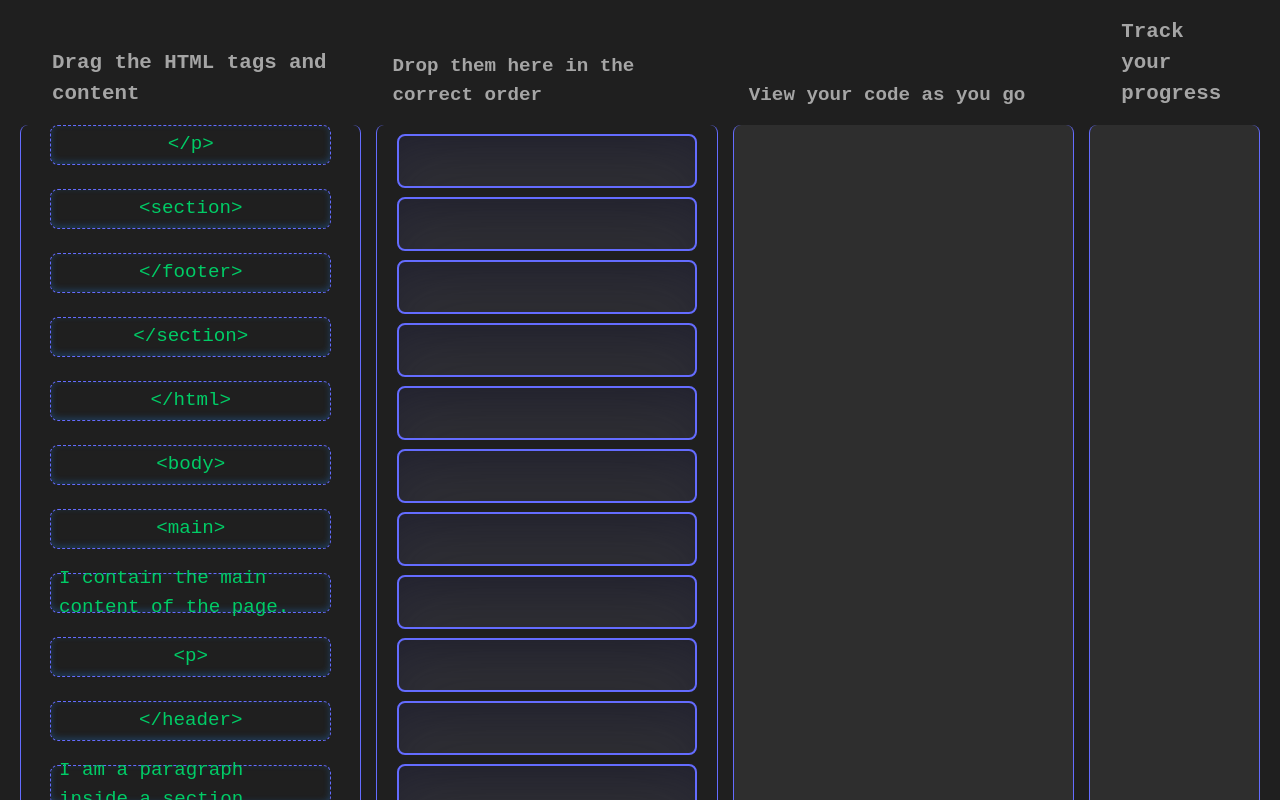
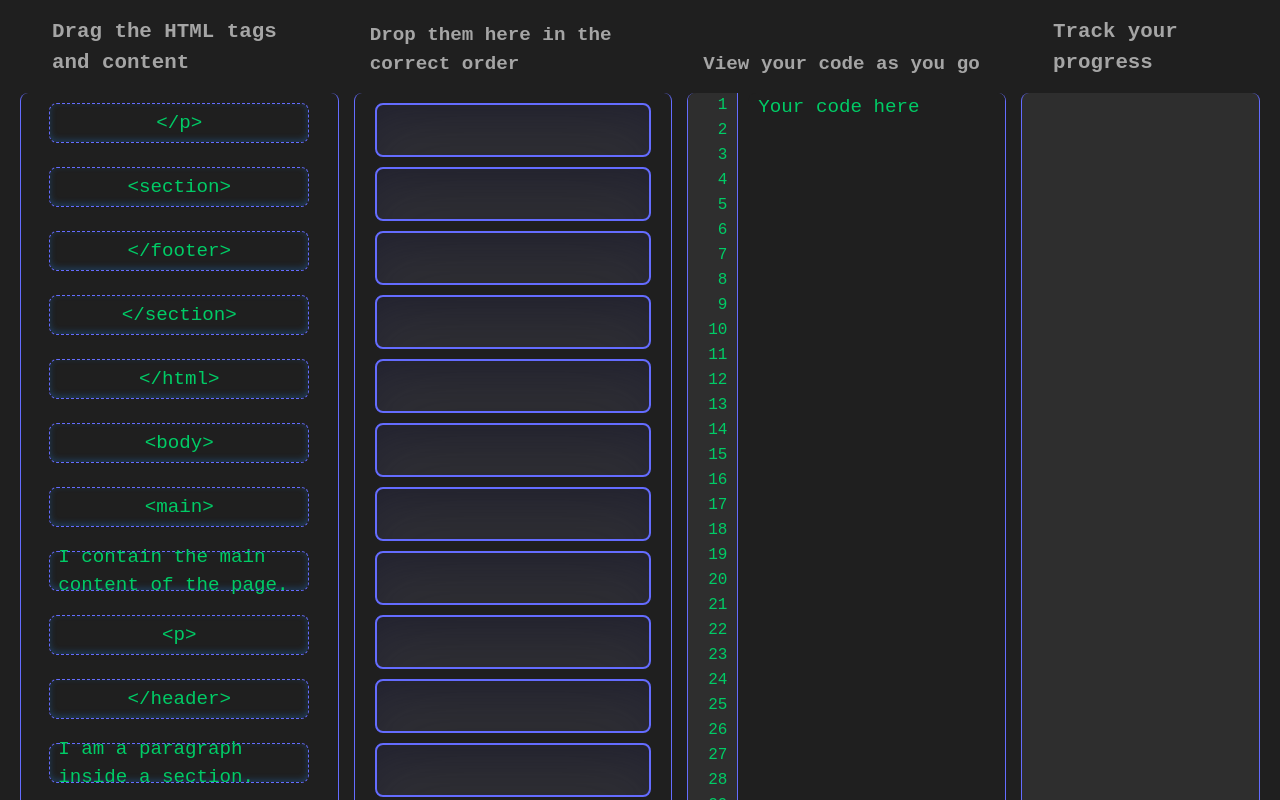
Before and after one commit to AndreaRene/code-games, a React (Vite) app: page / in a window 1280 px wide. Shown: the top 800 px of the page. Built offline with nearby package versions, Linux system fonts and the light colour scheme.

Commit message:
update code preview element to resemble text editor.

```diff
--- a/src/Pages/Game/Game.jsx
+++ b/src/Pages/Game/Game.jsx
@@ -13,11 +13,7 @@ const initialTags = [
   { id: 'tag-8', content: '<section>', level: 3 },
   { id: 'tag-9', content: 'I am a section inside the main element.', level: 4 },
   { id: 'tag-10', content: '<p>', level: 4 },
-  {
-    id: 'tag-11',
-    content: 'I am a paragraph inside a section.',
-    level: 5,
-  },
+  { id: 'tag-11', content: 'I am a paragraph inside a section.', level: 5 },
   { id: 'tag-12', content: '</p>', level: 4 },
   { id: 'tag-13', content: '</section>', level: 3 },
   { id: 'tag-14', content: '</main>', level: 2 },
@@ -33,29 +29,29 @@ const initialTags = [
 ];
 
 const correctOrder = [
-  'tag-1', // <html>
-  'tag-2', // <body>
-  'tag-3', // <header>
-  'tag-4', // I am a header! I am usually at the top.
-  'tag-5', // </header>
-  'tag-6', // <main>
-  'tag-7', // I contain the main content of the page.
-  'tag-8', // <section>
-  'tag-9', // I am a section inside the main element.
-  'tag-10', // <p>
-  'tag-11', // I am a paragraph inside a section.
-  'tag-12', // </p>
-  'tag-13', // </section>
-  'tag-14', // </main>
-  'tag-15', // <footer>
-  'tag-16', // I am a footer! I am usually at the bottom.
-  'tag-17', // </footer>
-  'tag-18', // </body>
-  'tag-19', // </html>
+  'tag-1',
+  'tag-2',
+  'tag-3',
+  'tag-4',
+  'tag-5',
+  'tag-6',
+  'tag-7',
+  'tag-8',
+  'tag-9',
+  'tag-10',
+  'tag-11',
+  'tag-12',
+  'tag-13',
+  'tag-14',
+  'tag-15',
+  'tag-16',
+  'tag-17',
+  'tag-18',
+  'tag-19',
 ];
 
 const shuffleArray = (array) => {
-  const shuffled = [...array]; // Create a copy of the array
+  const shuffled = [...array];
   for (let i = shuffled.length - 1; i > 0; i--) {
     const j = Math.floor(Math.random() * (i + 1));
     [shuffled[i], shuffled[j]] = [shuffled[j], shuffled[i]];
@@ -68,6 +64,7 @@ const initialDropZones = Array(initialTags.length).fill(null);
 const GameContainer = () => {
   const [tagList, setTagList] = useState(() => shuffleArray(initialTags));
   const [dropZones, setDropZones] = useState(initialDropZones);
+  const [correctTags, setCorrectTags] = useState([]);
 
   const onDragEnd = (result) => {
     const { source, destination } = result;
@@ -100,6 +97,9 @@ const GameContainer = () => {
 
       // Update drop zones
       setDropZones(newDropZones);
+
+      // Add to correct tags
+      setCorrectTags((prev) => [...prev, draggedTag]);
     } else {
       // Temporarily show the red border for the incorrect drop
       setDropZones((prevZones) => {
@@ -180,13 +180,19 @@ const GameContainer = () => {
         {/* Third column: Code Preview */}
         <h2 className='code-message'>View your code as you go</h2>
         <section className='code-example'>
-          {/* <pre>
-            <code>{formatCodeWithIndentation(tagList)}</code>
-          </pre> */}
+          <div className='code-preview'>
+            <div className='line-numbers'>
+              {Array.from({ length: 30 }, (_, i) => (
+                <span key={i + 1}>{i + 1}</span>
+              ))}
+            </div>
+            <div className='code-lines'>
+              <pre>Your code here</pre>
+            </div>
+          </div>
         </section>
         <h2 className='progress-message'>Track your progress</h2>
-        <section className='progress-area'>
-        </section>
+        <section className='progress-area'></section>
       </div>
     </DragDropContext>
   );
--- a/src/Pages/Game/Game.scss
+++ b/src/Pages/Game/Game.scss
@@ -3,7 +3,7 @@
 /* Game Container Styles */
 .game-container {
   display: grid;
-  grid-template-columns: 1fr 1fr 1fr 0.5fr;
+  grid-template-columns: 1fr 1fr 1fr 0.75fr;
   grid-template-rows: 0.1fr 2fr;
   gap: $gap-base;
   padding: 0 $padding-base;
@@ -15,7 +15,7 @@
 
 .element-list {
   grid-column: 1 / 2;
-  padding: 0 $padding-base;
+  padding: 10px $padding-base;
   border-radius: $border-radius-base;
   border-left: 1px solid $border-color;
   border-right: 1px solid $border-color;
@@ -36,10 +36,6 @@
   color: $text-muted;
   grid-column: 1 / 2;
   grid-row: 1 / 2;
-}
-
-.drop-zone.incorrect {
-  border-color: red;
 }
 
 /* Draggable tag styles */
@@ -137,7 +133,6 @@
   grid-column: 3 / 4;
   border-left: 1px solid $border-color;
   border-right: 1px solid $border-color;
-  padding: $padding-base;
   border-radius: $border-radius-base;
   background-color: $light-background;
 }
@@ -158,7 +153,51 @@
   border-radius: $border-radius-base;
   overflow: auto;
   font-family: $font-monospace;
-  height: 96%;
+  height: 100%;
+}
+
+/* New code preview styles with static line numbers */
+.code-preview {
+  display: grid;
+  grid-template-columns: 50px 1fr;
+  background-color: $dark-background;
+  color: $primary-color;
+  font-family: $font-monospace;
+  border-radius: $border-radius-base;
+  height: 100%;
+}
+
+.line-numbers {
+  background-color: $light-background;
+  text-align: right;
+  padding-right: 10px;
+  border-right: 1px solid $border-color;
+  color: $text-muted;
+  display: flex;
+  flex-direction: column;
+  justify-content: flex-start;
+  border-radius: $border-radius-base 0 0 $border-radius-base;
+}
+
+.line-numbers span {
+  height: 25px;
+}
+
+.code-lines {
+  padding-left: 10px;
+  font-size: 1.2rem;
+  white-space: pre-wrap;
+  color: $primary-color;
+  display: flex;
+  flex-direction: column;
+  justify-content: flex-start;
+}
+
+.code-lines pre {
+  margin: 0;
+  padding: 0 0 0 10px;
+  font-size: 1.2rem;
+  color: $primary-color;
 }
 
 .progress-message {
```
